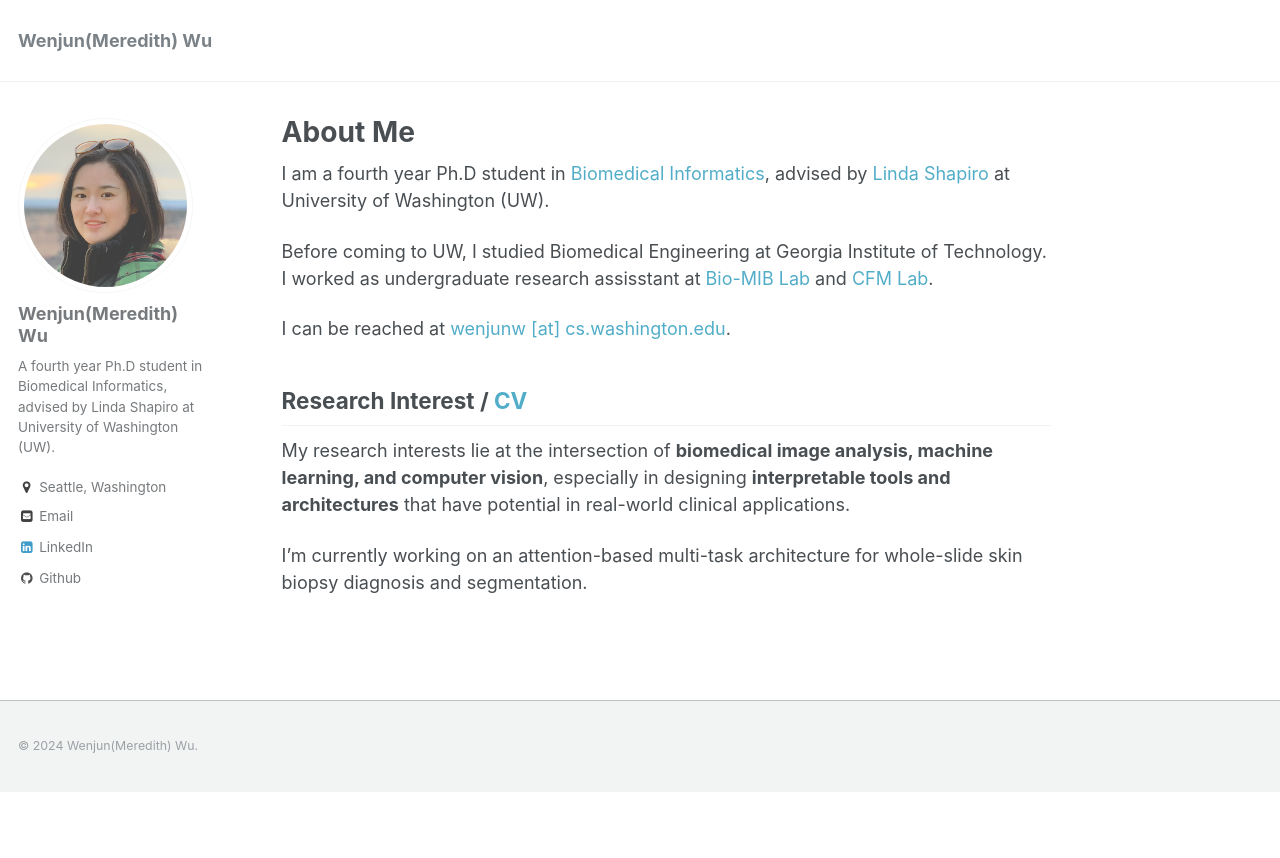
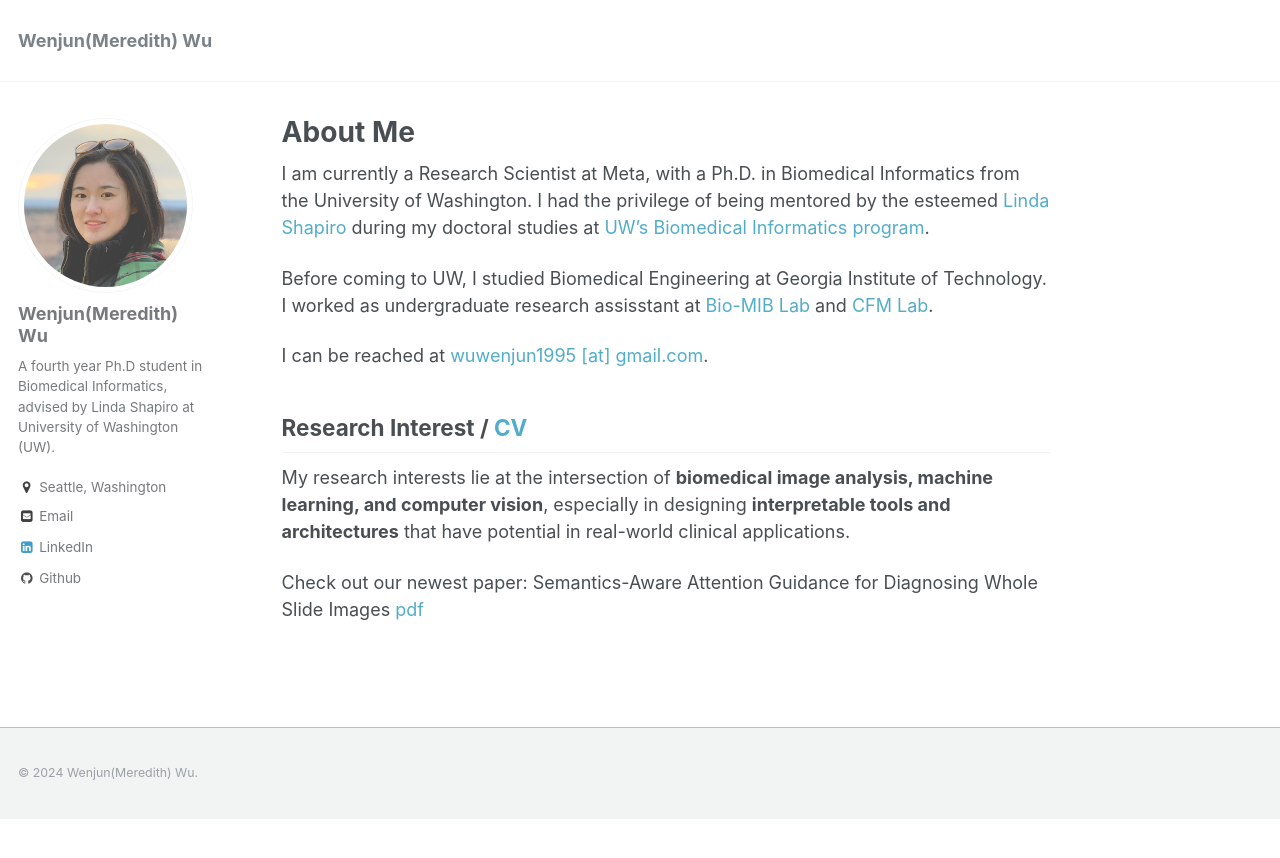
Before and after one commit to meredith-wenjunwu/meredith-wenjunwu.github.io, a Jekyll site: the page built from _pages/about.md, in a window 1280 px wide. Shown: the top 858 px of the page. Built offline with Jekyll 4.4.1, drawn with Linux system fonts in a browser that asks for light colours.

Commit message:
add new job and paper link

```diff
--- a/_pages/about.md
+++ b/_pages/about.md
@@ -8,11 +8,11 @@ redirect_from:
   - /about.html
 ---
 
-I am a fourth year Ph.D student in [Biomedical Informatics](http://bime.uw.edu/), advised by [Linda Shapiro](https://homes.cs.washington.edu/~shapiro/) at University of Washington (UW).
+I am currently a Research Scientist at Meta, with a Ph.D. in Biomedical Informatics from the University of Washington. I had the privilege of being mentored by the esteemed [Linda Shapiro](https://homes.cs.washington.edu/~shapiro/) during my doctoral studies at [UW's Biomedical Informatics program](http://bime.uw.edu/).
 
 Before coming to UW, I studied Biomedical Engineering at Georgia Institute of Technology. I worked as undergraduate research assisstant at [Bio-MIB Lab](https://miblab.bme.gatech.edu/) and [CFM Lab](https://miblab.bme.gatech.edu/).
 
-I can be reached at [wenjunw [at] cs.washington.edu](mailto: wenjunw@uw.edu).
+I can be reached at [wuwenjun1995 [at] gmail.com](mailto: wuwenjun1995@gmail.com).
 
 
 
@@ -20,4 +20,4 @@ I can be reached at [wenjunw [at] cs.washington.edu](mailto: wenjunw@uw.edu).
 
 My research interests lie at the intersection of **biomedical image analysis, machine learning, and computer vision**, especially in designing **interpretable tools and architectures** that have potential in real-world clinical applications.
 
-I'm currently working on an attention-based multi-task architecture for whole-slide skin biopsy diagnosis and segmentation.
+Check out our newest paper: Semantics-Aware Attention Guidance for Diagnosing Whole Slide Images [pdf](https://arxiv.org/abs/2404.10894)
```
Also changed, not shown: 1 other file.
